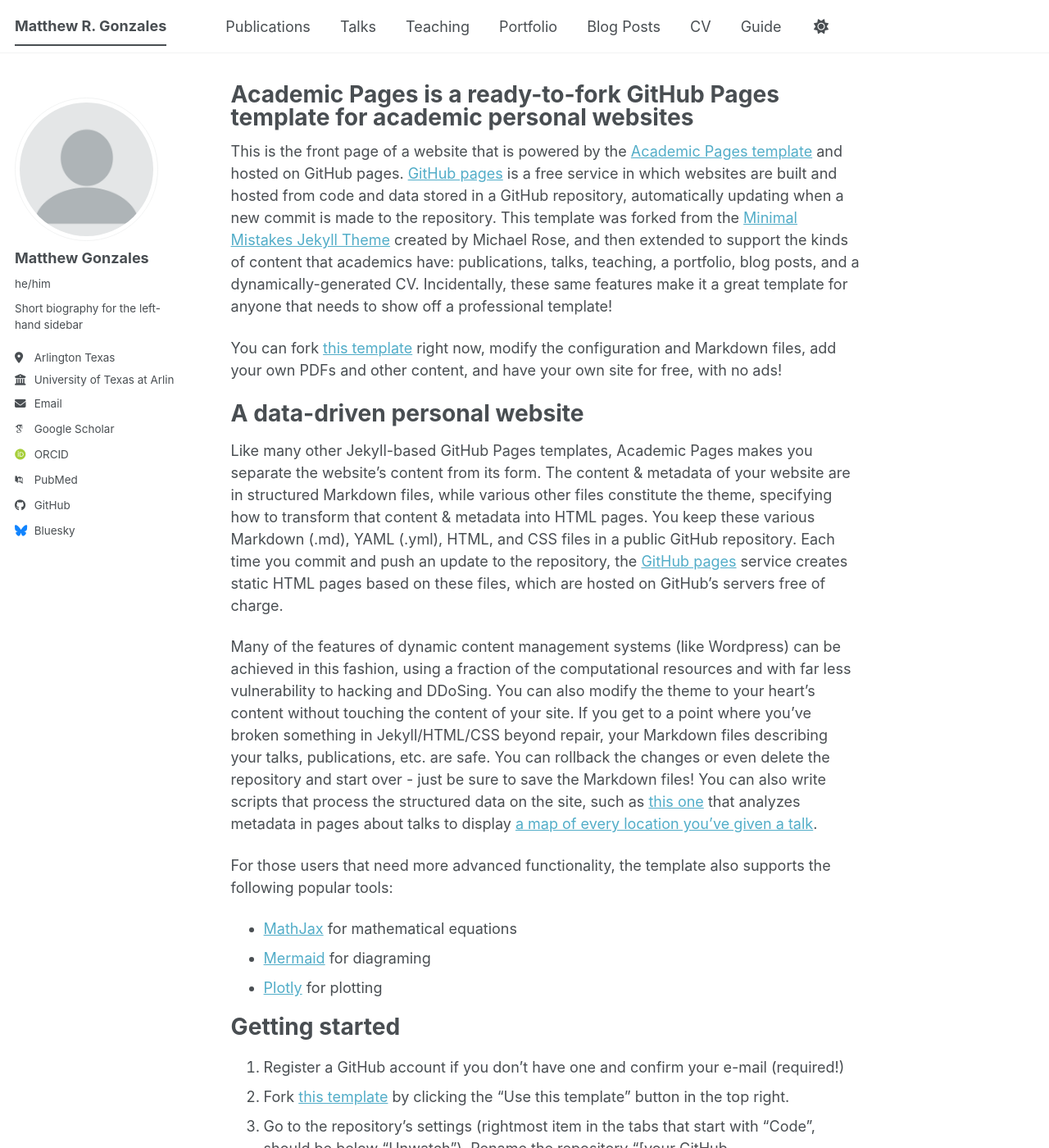
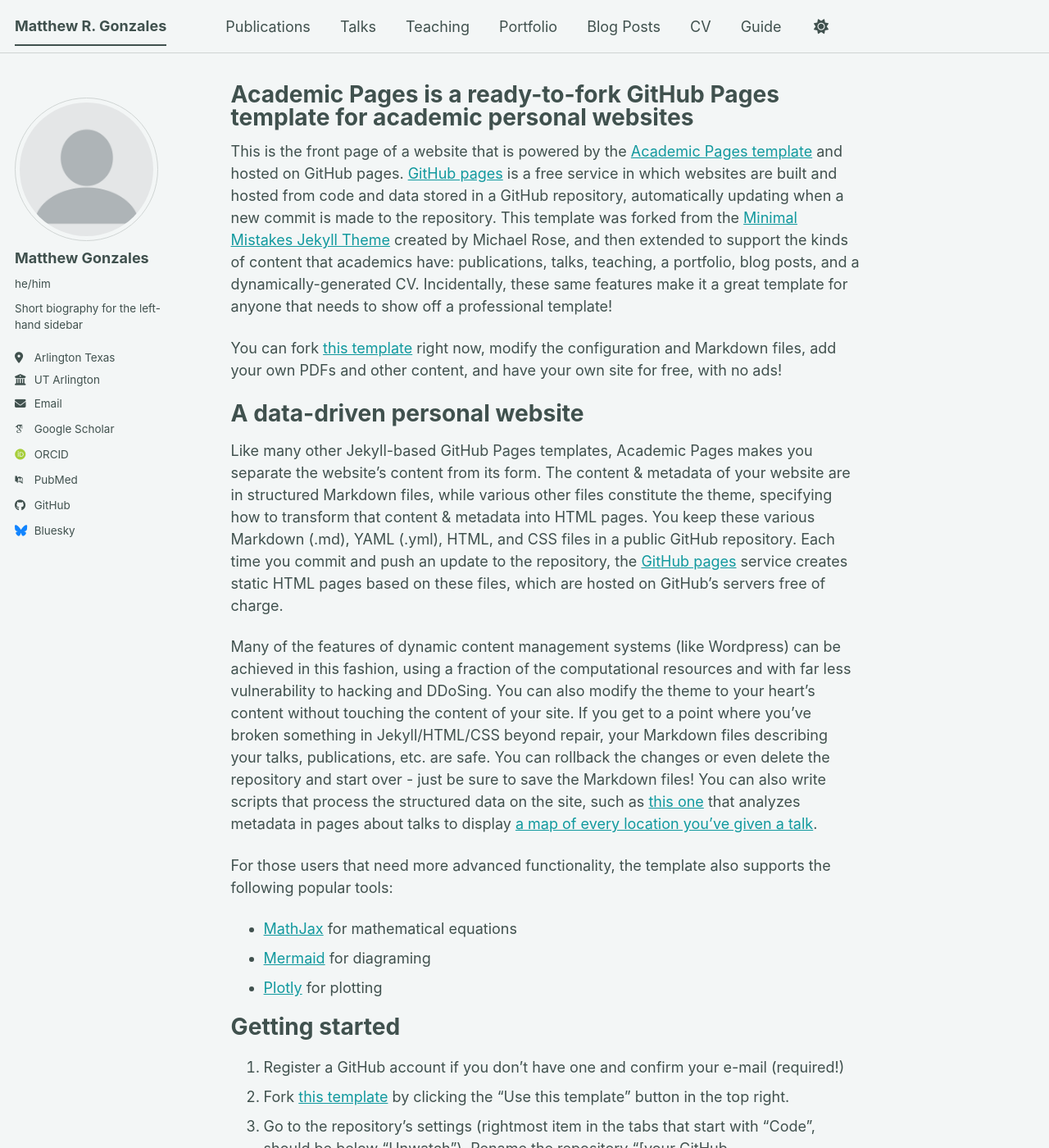
Before and after one commit to Semil0w/semil0w.github.io, a Jekyll site: the page built from _pages/about.md, in a window 1280 px wide and 1400 px high. Shown: the whole window at 82% size. Built offline with Jekyll 4.4.1, drawn with Linux system fonts in a browser that asks for light colours; some web fonts are replaced; a script bundle is joined from its source files by our own code; library files that are not in the unit come from our copies.

Commit message:
Update _config.yml

```diff
--- a/_config.yml
+++ b/_config.yml
@@ -8,7 +8,7 @@
 
 # Basic Site Settings
 locale                   : "en-US"
-site_theme               : "default" # The available themes options are "default", "air", "sunrise", "mint", "dirt" and "contrast"
+site_theme               : "mint" # The available themes options are "default", "air", "sunrise", "mint", "dirt" and "contrast"
 title                    : "Matthew R. Gonzales"
 title_separator          : "-"
 name                     : &name "Matthew Gonzales"
@@ -28,7 +28,7 @@ author:
   pronouns         : "he/him" # example: "she/her"
   bio              : "Short biography for the left-hand sidebar"
   location         : "Arlington Texas"
-  employer         : "University of Texas at Arlington"
+  employer         : "UT Arlington"
   uri              : # URL
   email            : "Matthew.Gonzales.2026@gmail.com"
 
```
